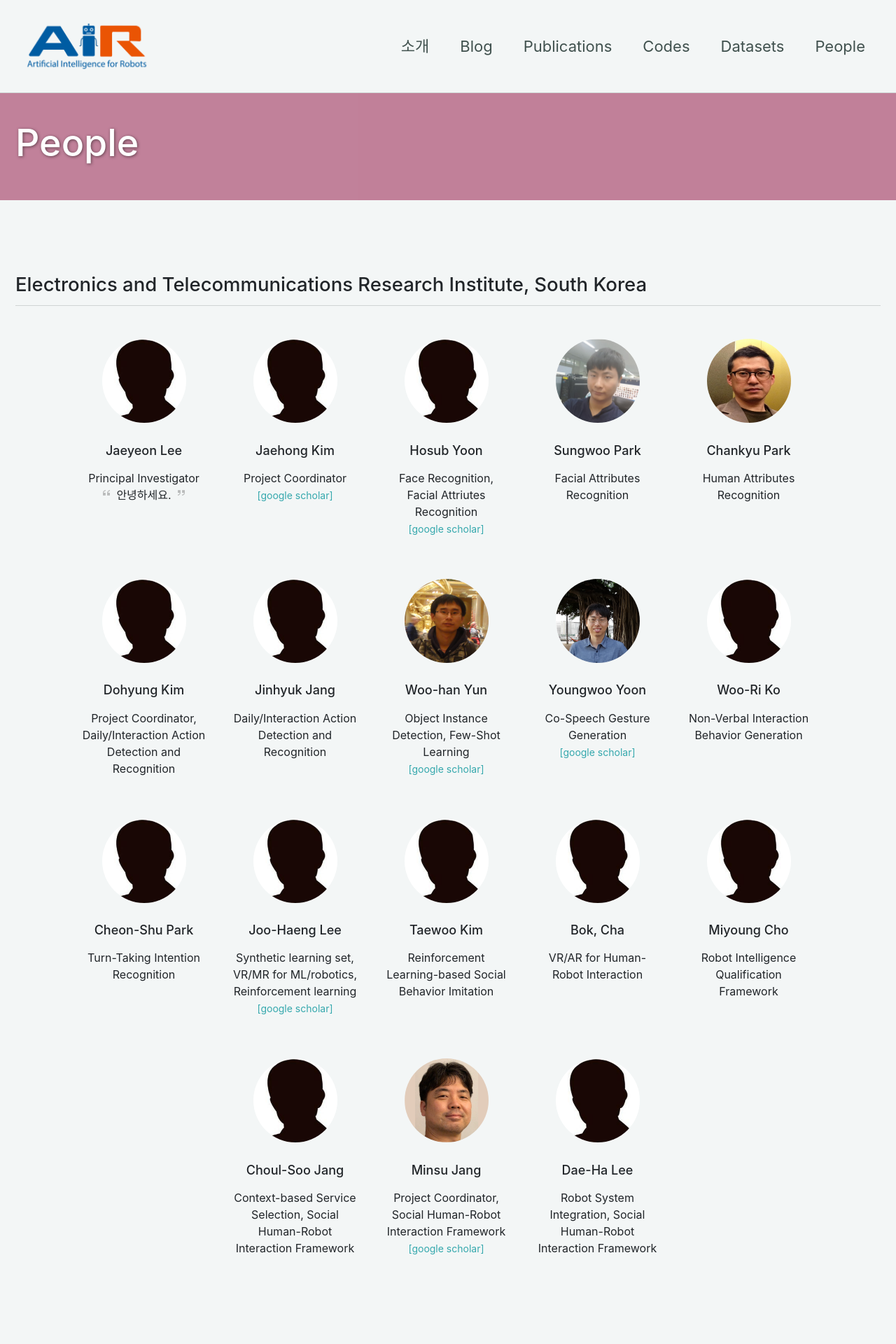
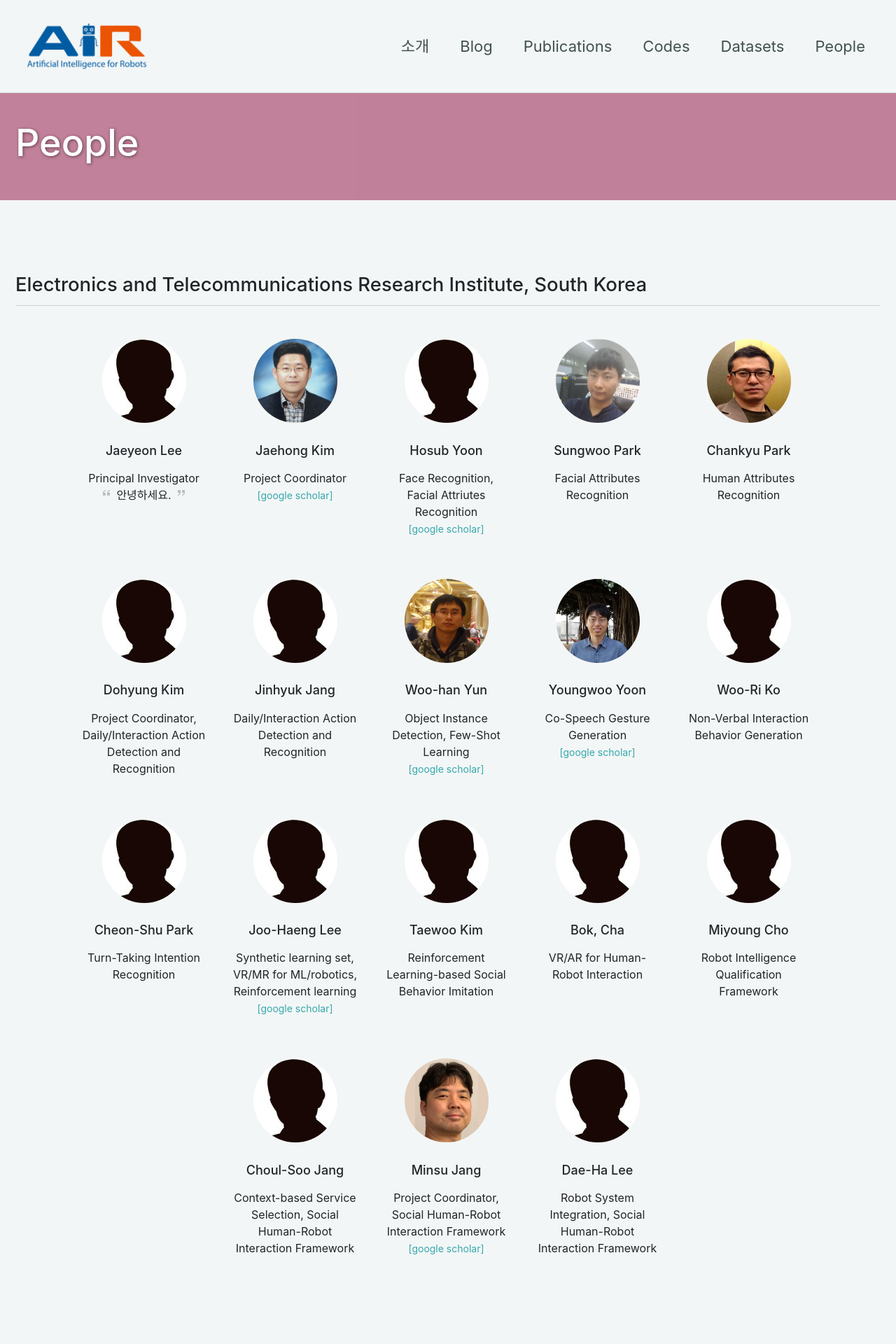
Before and after one commit to ai4robot/ai4robot.github.io, a Jekyll site: the page built from _pages/people.md, in a window 1280 px wide. Shown: the top 1920 px of the page at 70% size. Built offline with Jekyll 4.4.1, drawn with Linux system fonts in a browser that asks for light colours; cached includes are drawn as plain includes; nearby versions of some CDN libraries.

Commit message:
a profile image added

```diff
--- a/_data/people.yml
+++ b/_data/people.yml
@@ -6,6 +6,7 @@
         description: "안녕하세요."
       - name: "Jaehong Kim"
         position: "Project Coordinator"
+        image : "/assets/jaehongkim.jpg"
         link:
           - name: "google scholar"
             url: "https://scholar.google.co.kr/citations?hl=en&user=PfnxK1kAAAAJ"
```
